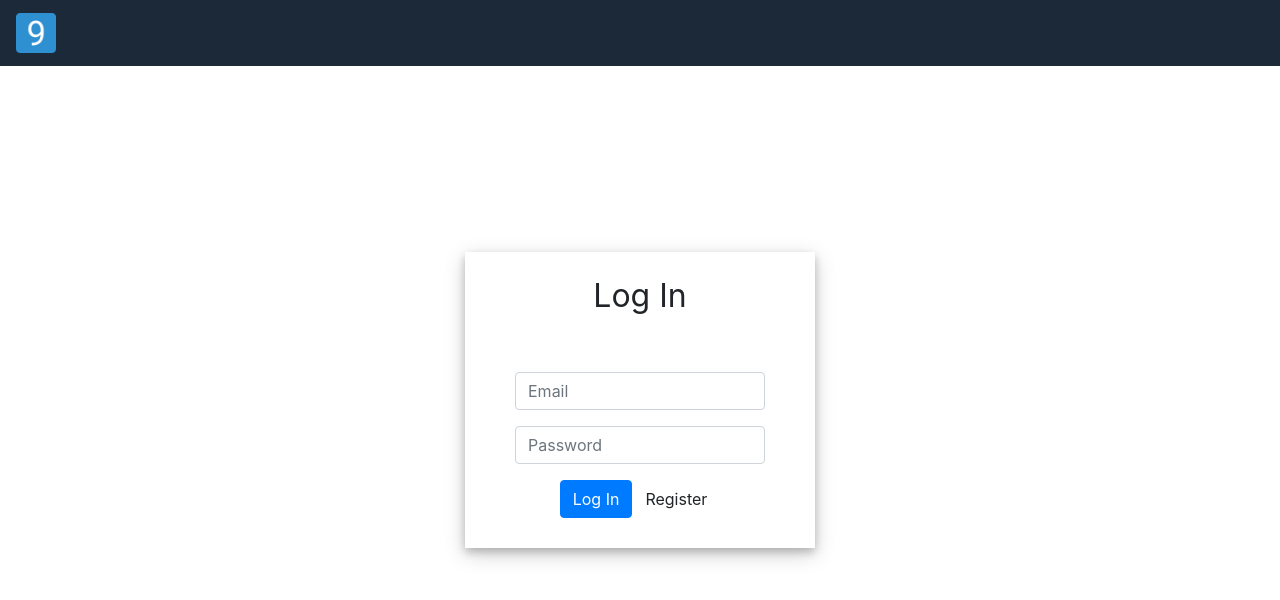
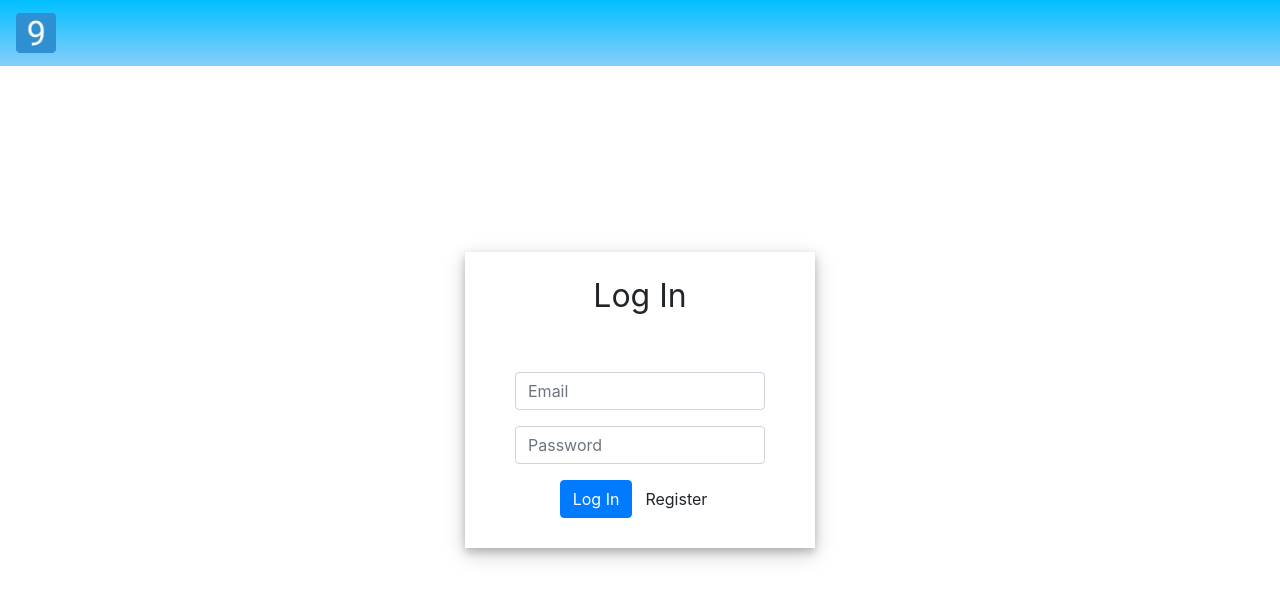
Before and after one commit to top-nine/top-nine-FE, a React (Create React App) app in the folder top-nine/: page /login in a window 1280 px wide. Shown: the top 600 px of the page. Built offline with nearby package versions, Linux system fonts and the light colour scheme.

Commit message:
more styling

```diff
--- a/top-nine/src/components/NavBar/navbar.css
+++ b/top-nine/src/components/NavBar/navbar.css
@@ -1,7 +1,7 @@
 .nav-bar{
     display: flex;
     justify-content: space-between;
-    background: #1c2938;
+    background: linear-gradient(#00bfff, #87cefa);
 
 }
 
--- a/top-nine/src/components/TopNineList/topnine.css
+++ b/top-nine/src/components/TopNineList/topnine.css
@@ -39,7 +39,7 @@
 
  .card .buttons Button{
      margin: 4%;
-    opacity:1.0;
+    opacity: 1.0;
 
  }
 .card-img-top{
```
